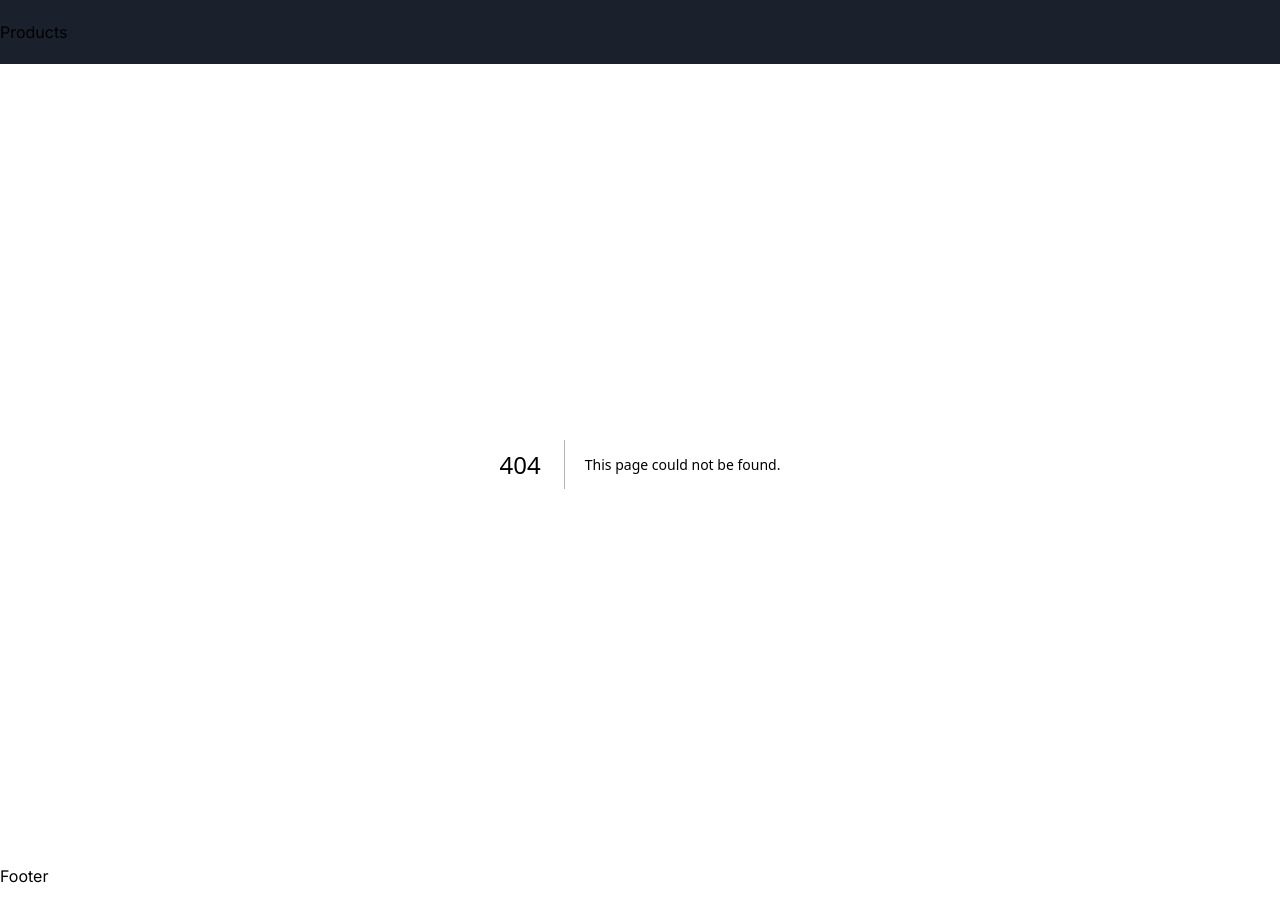
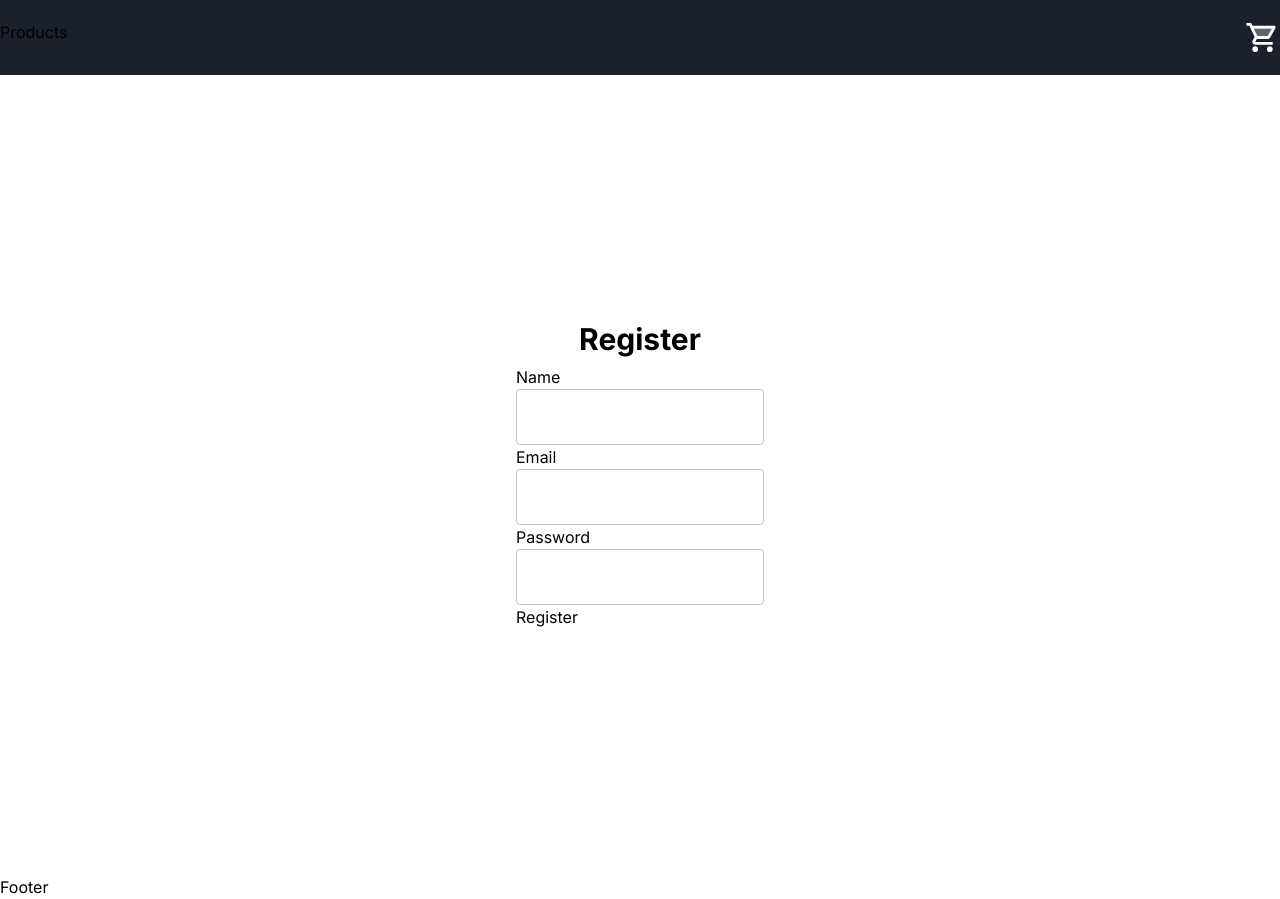
Before and after one commit to hameeedurrehman/ecommerce-store, a Next.js app: page /register in a window 1280 px wide. Before the commit this address had no page. Built offline with nearby package versions, Linux system fonts and the light colour scheme.

Commit message:
register form ui added

```diff
--- /dev/null
+++ b/app/api/register/route.js
@@ -0,0 +1,7 @@
+export async function POST(req) {
+    try {
+        const { email, password, name } = req.json()
+
+    } catch (error) {
+    }
+}
--- a/app/globals.css
+++ b/app/globals.css
@@ -2,11 +2,11 @@
 @tailwind components;
 @tailwind utilities;
 
-:root {
+/* :root {
   --foreground-rgb: 0, 0, 0;
   --background-start-rgb: 214, 219, 220;
   --background-end-rgb: 255, 255, 255;
-}
+} */
 :root {
   --color-primary: #1a202c;
   --color-secondary: #2d3748;
@@ -19,22 +19,22 @@
   --color-light: #edf2f7;
 }
 
-@media (prefers-color-scheme: dark) {
+/* @media (prefers-color-scheme: dark) {
   :root {
     --foreground-rgb: 255, 255, 255;
     --background-start-rgb: 0, 0, 0;
     --background-end-rgb: 0, 0, 0;
   }
-}
+} */
 
 body {
-  color: rgb(var(--foreground-rgb));
+  /* color: rgb(var(--foreground-rgb));
   background: linear-gradient(
       to bottom,
       transparent,
       rgb(var(--background-end-rgb))
     )
-    rgb(var(--background-start-rgb));
+    rgb(var(--background-start-rgb)); */
 }
 
 @layer utilities {
--- a/app/page.tsx
+++ b/app/page.tsx
@@ -1,9 +1,8 @@
-import Checkout from "@components/checkout/Checkout";
 
 export default function Home() {
   return (
-    <div>My Home Page
-      <Checkout />
+    <div>
+      My Home Page
     </div>
   );
 }
--- /dev/null
+++ b/app/register/page.tsx
@@ -0,0 +1,5 @@
+import Register from "@components/register/Register";
+
+export default function Home() {
+    return <Register />;
+}
--- a/components/checkout/Checkout.tsx
+++ b/components/checkout/Checkout.tsx
@@ -11,8 +11,8 @@ function Checkout() {
 
   return (
     <div>
-      <div onClick={toggleDrawer}>
-        <ShoppingCartTwoToneIcon fontSize="large" />
+      <div onClick={toggleDrawer} className="cursor-pointer">
+        <ShoppingCartTwoToneIcon fontSize="large" className="text-white" />
       </div>
       <Drawer
         anchor="right"
--- a/components/common/Header.tsx
+++ b/components/common/Header.tsx
@@ -1,17 +1,20 @@
-'use client';
-import Link from 'next/link';
-const pages = ['Products'];
-const settings = ['Profile', 'Dashboard', 'Logout'];
+"use client";
+import Checkout from "@components/checkout/Checkout";
+import Link from "next/link";
+
+const pages = ["Products"];
+const settings = ["Profile", "Dashboard", "Logout"];
 
 function Header() {
   return (
     <div className="bg-primary py-5">
-      <div className='flex container mx-auto'>
-      {pages.map((page) => (
-        <Link href={`/${page.toLowerCase()}`} key={page} className="mr-4">
-          {page}
-        </Link>
-      ))}
+      <div className="flex justify-between container mx-auto">
+        {pages.map((page) => (
+          <Link href={`/${page.toLowerCase()}`} key={page} className="mr-4">
+            {page}
+          </Link>
+        ))}
+        <Checkout />
       </div>
     </div>
   );
--- /dev/null
+++ b/components/register/Register.tsx
@@ -0,0 +1,52 @@
+"use client";
+import React, { useState } from "react";
+import TextField from "@mui/material/TextField";
+
+function Register() {
+  const [state, setState] = useState({
+    name: "",
+    email: "",
+    password: "",
+  });
+  const handleChange = (e: React.ChangeEvent<HTMLInputElement>) => {
+    setState({ ...state, [e.target.name]: e.target.value });
+  };
+  return (
+    <div className="flex flex-col gap-2 justify-center items-center h-screen">
+      <h2 className="font-bold text-3xl">Register</h2>
+      <form>
+        <label>Name</label>
+        <div>
+          <TextField
+            type="text"
+            name="name"
+            color="primary"
+            value={state.name}
+            onChange={handleChange}
+          />
+        </div>
+        <label>Email</label>
+        <div>
+          <TextField
+            type="email"
+            name="email"
+            value={state.email}
+            onChange={handleChange}
+          />
+        </div>
+        <label>Password</label>
+        <div>
+          <TextField
+            type="password"
+            name="password"
+            value={state.password}
+            onChange={handleChange}
+          />
+        </div>
+        <button type="submit">Register</button>
+      </form>
+    </div>
+  );
+}
+
+export default Register;
```
